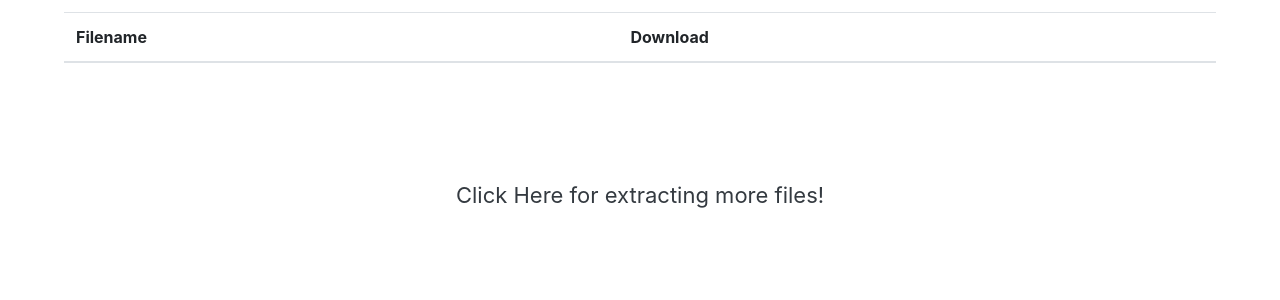
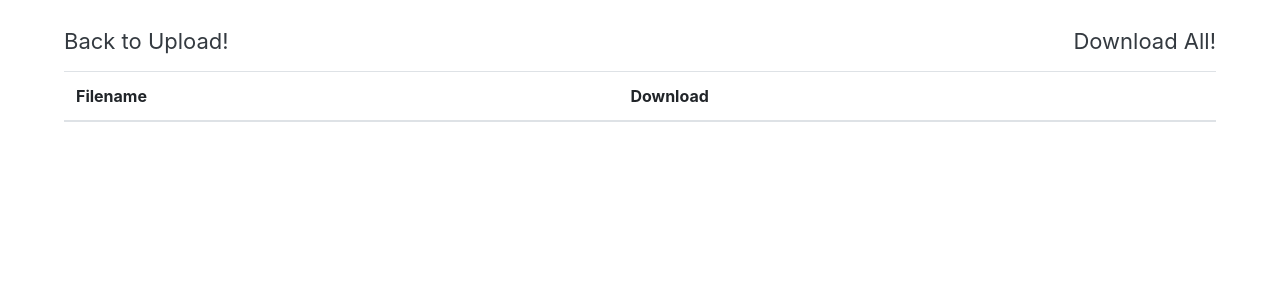
Before and after one commit to vivekMTech/WebApp_ZipFiles, a Flask app: template WebApp_ZipFiles/templates/shownZipFiles.html in a window 1280 px wide. Shown: the part 86-386 px from the top of the page. Run offline with Flask 2, Linux system fonts and the light colour scheme; the template is opened without the code that fills it, so the values that code supplies are empty; some libraries are stand-ins or nearby versions.

Commit message:
files updated.

```diff
--- a/WebApp_ZipFiles/main.py
+++ b/WebApp_ZipFiles/main.py
@@ -1,4 +1,4 @@
-from flask import Flask, render_template, flash, send_file  # import flask and their classes
+from flask import Flask, render_template, flash, send_file, url_for, redirect  # import flask and their classes
 from flask_wtf import FlaskForm  # flask form for uploading zip files
 from flask_wtf.file import FileAllowed, FileRequired  # allowed files
 from wtforms import FileField  # file field for uploading files
@@ -6,10 +6,11 @@ import patoolib  # for extracting archive files
 import shutil  # removing files from pwd
 from werkzeug.utils import secure_filename  # get file name
 import os
+import requests
 
 app = Flask(__name__)  # initialize flask app
 app.config['SECRET_KEY'] = 'ec9439cfc6c796ae2029594d'  # secret key for authentication
-global extracted_path, folder_path
+global extracted_path, folder_path, files_path
 
 
 class upload_zip(FlaskForm):  # class for fileField form
@@ -36,7 +37,7 @@ def extract_zip(filename):  # extract zip method
 @app.route("/", methods=['GET', 'POST'])  # index route
 @app.route('/upload', methods=['GET', 'POST'])  # upload route
 def upload_route():  # method for uploading zip file
-    global extracted_path
+    global extracted_path, files_path
     form = upload_zip()  # initialize form object
     if form.validate_on_submit():  # if data is valid then process further
         zip_file = form.file.data  # get file in zip_file var
@@ -44,22 +45,48 @@ def upload_route():  # method for uploading zip file
         os.makedirs('ZipFiles', exist_ok=True)  # make ZipFile directory for storing zip or rar files temporary
         zip_file.save(os.path.join('ZipFiles/', filename))  # save file
         extracted_path = extract_zip(filename)  # extract zip file
-        files = []
+        files_path = []
         for file in os.walk(extracted_path):  # check for directory
             if not file[-1]:  # if it contains directory then last index are empty.
-                flash("You archive also contains directory.", category='danger')
+                pass
             else:
-                files.append(file[-1])  # filenames located in last index
-        return render_template("shownZipFiles.html", files=files)
+                files_path.append(file[-1])  # filenames located in last index
+        return render_template("shownZipFiles.html", files=files_path)
     else:
         # if file are not validate then print flash message
         flash("Please, Select only ZIP or RAR files.", category='danger')
     return render_template("uploadZip.html", form=form)  # call "uploadZip.html" with form
 
 
+@app.route("/download_route")  # route for success downloaded file
+def downloaded_page():  # method for downloaded page
+    downloaded_file_path = "downloaded_files"
+    flash("Files Downloaded at {} location".format(os.path.join(os.getcwd(), downloaded_file_path)), category='success')
+    return render_template("downloaded.html")  # render downloaded page
+
+
+@app.route("/download_all")  # route for downloading all file
+def download_all():  # method for download all file
+    global extracted_path, folder_path, files_path
+    downloaded_file_path = "downloaded_files"
+    try:
+        shutil.rmtree(downloaded_file_path)  # removing files from downloaded folder
+    except OSError:
+        os.makedirs(downloaded_file_path)  # If folder was not their then it created.
+    for file in os.walk(extracted_path):  # walk through all files
+        for f_name in file[-1]:
+            folder_path = file[0]  # store path of file in folder_path
+            file_path = folder_path + "/" + f_name  # file path, where file is located
+            # make request for file
+            data = requests.get("http://192.168.3.127:5000/" + file_path, allow_redirects=True)
+            os.chdir(os.path.join(os.getcwd(), downloaded_file_path))  # change directory 'downloaded_file'
+            open(f_name, 'wb').write(data.content)  # write contents of files
+    return redirect(url_for("downloaded_page"))   # redirect downloaded page
+
+
 @app.route("/<filename>", methods=['GET', 'POST'])  # route for downloading file
 def download_file(filename):  # method for download file
-    global extracted_path, folder_path
+    global extracted_path, folder_path, files_path
 
     for file in os.walk(extracted_path):  # walk through all files
         if filename in file[-1]:  # check file is presented in list or not
@@ -70,4 +97,4 @@ def download_file(filename):  # method for download file
 
 
 if __name__ == '__main__':  # init main
-    app.run(debug=True)  # run app in debug mode
+    app.run('0.0.0.0', debug=True)  # run app in debug mode
--- a/WebApp_ZipFiles/templates/shownZipFiles.html
+++ b/WebApp_ZipFiles/templates/shownZipFiles.html
@@ -9,6 +9,14 @@ Shown Files from Zip
 {% endblock %}
 
 {% block content %}
+<div style="margin:1% 0% 1% 0%; font-size:22px; margin-left:5%; float:left" >
+    <a class="text-dark" href="{{ url_for('upload_route') }}">Back to Upload!</a>
+</div>
+
+<div style="margin:1% 0% 1% 0%; font-size:22px; margin-right:5%; float:right">
+    <a class="text-dark" href="{{ url_for('download_all') }}">Download All!</a>
+</div>
+
 <div style="margin: 1% 5% 0% 5%;">
     <table class="table table-hover">
         <thead>
@@ -28,8 +36,5 @@ Shown Files from Zip
         {% endfor %}
         </tbody>
     </table>
-    <div style="text-align : center; margin-top:10%; font-size:22px">
-         <a class="text-dark" href="{{ url_for('upload_route') }}">Click Here for extracting more files!</a>
-    </div>
 </div>
 {% endblock %}
```
Also changed, not shown: WebApp_ZipFiles/requirements.txt (deleted, +0 -13 lines), WebApp_ZipFiles/templates/downloaded.html (added, +15 -0 lines).
